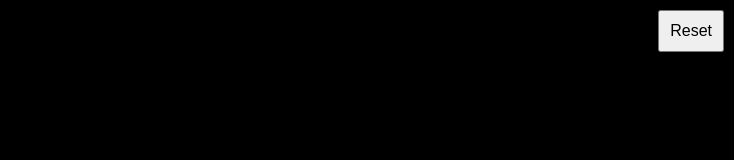
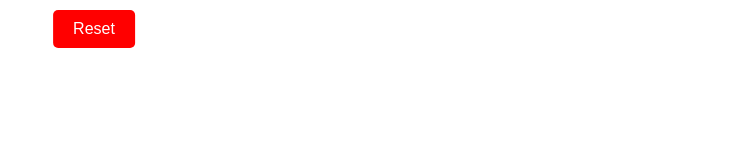
Before and after one commit to Steve-Graf/drawing-pad, a plain HTML site: page index.html in a window 1280 px wide. Both pictures are taken after a click on the button "Reset". Shown: the whole page, without its empty margins (546-1280 px from the left). Drawn offline with Linux system fonts and the light colour scheme.

Commit message:
Add files via upload

```diff
--- a/index.html
+++ b/index.html
@@ -3,106 +3,64 @@
 <head>
     <meta charset="UTF-8">
     <meta name="viewport" content="width=device-width, initial-scale=1.0">
-    <title>Mobile Drawing App</title>
+    <title>Mobile Drawing</title>
     <style>
-        body, html {
-            margin: 0;
-            padding: 0;
-            height: 100%;
-            overflow: hidden;
-            touch-action: none; /* Prevent scrolling while drawing */
-        }
-        canvas {
-            width: 100vw;
-            height: 100vh;
-            background-color: black;
-            display: block;
-        }
+        body { margin: 0; overflow: hidden; }
+        canvas { touch-action: none; display: block; width: 100vw; height: 100vh; }
         button {
             position: absolute;
             top: 10px;
-            right: 10px;
-            padding: 10px;
+            left: 50%;
+            transform: translateX(-50%);
+            padding: 10px 20px;
             font-size: 16px;
+            border: none;
+            background: red;
+            color: white;
+            border-radius: 5px;
             cursor: pointer;
         }
     </style>
 </head>
 <body>
     <canvas id="canvas"></canvas>
-    <button id="reset">Reset</button>
-
+    <button onclick="clearCanvas()">Reset</button>
     <script>
-        alert('update 2');
         const canvas = document.getElementById('canvas');
         const ctx = canvas.getContext('2d');
-        const resetButton = document.getElementById('reset');
+        canvas.width = window.innerWidth;
+        canvas.height = window.innerHeight;
+        let drawing = false;
 
-        // Resize canvas to fill screen
-        function resizeCanvas() {
-            const dpr = window.devicePixelRatio || 1; // Get device pixel ratio
-            canvas.width = window.innerWidth * dpr;
-            canvas.height = window.innerHeight * dpr;
-            ctx.scale(dpr, dpr); // Scale the drawing context
+        function startDraw(event) {
+            drawing = true;
+            draw(event);
         }
 
-        resizeCanvas();
-        window.addEventListener('resize', resizeCanvas);
-
-        // Drawing variables
-        let drawing = false;
-        let lastX = 0;
-        let lastY = 0;
-
-        ctx.strokeStyle = 'white';
-        ctx.lineWidth = 10;
-        ctx.lineCap = 'round';
-        ctx.lineJoin = 'round';
-
-        function getEventCoordinates(e) {
-            const rect = canvas.getBoundingClientRect(); // Canvas position in viewport
-            const scaleX = canvas.width / rect.width;  // Scale factor for width
-            const scaleY = canvas.height / rect.height; // Scale factor for height
-            const x = ((e.touches ? e.touches[0].pageX : e.pageX) - rect.left) * scaleX;
-            const y = ((e.touches ? e.touches[0].pageY : e.pageY) - rect.top) * scaleY;
-            return [x, y];
+        function endDraw() {
+            drawing = false;
+            ctx.beginPath();
         }
 
-        function startDrawing(e) {
-            e.preventDefault(); // Prevent scrolling
-            drawing = true;
-            [lastX, lastY] = getEventCoordinates(e);
+        function draw(event) {
+            if (!drawing) return;
+            const touch = event.touches[0] || event;
+            ctx.lineWidth = 5;
+            ctx.lineCap = 'round';
+            ctx.strokeStyle = 'black';
+            ctx.lineTo(touch.clientX, touch.clientY);
+            ctx.stroke();
+            ctx.beginPath();
+            ctx.moveTo(touch.clientX, touch.clientY);
         }
 
-        function draw(e) {
-            if (!drawing) return;
-            e.preventDefault(); // Prevent scrolling
-            ctx.beginPath();
-            ctx.moveTo(lastX, lastY);
-            [lastX, lastY] = getEventCoordinates(e);
-            ctx.lineTo(lastX, lastY);
-            ctx.stroke();
+        function clearCanvas() {
+            ctx.clearRect(0, 0, canvas.width, canvas.height);
         }
 
-        function stopDrawing() {
-            drawing = false;
-        }
-
-        // Event listeners for touch and mouse
-        canvas.addEventListener('mousedown', startDrawing);
-        canvas.addEventListener('mousemove', draw);
-        canvas.addEventListener('mouseup', stopDrawing);
-        canvas.addEventListener('mouseleave', stopDrawing);
-
-        canvas.addEventListener('touchstart', startDrawing);
+        canvas.addEventListener('touchstart', startDraw);
         canvas.addEventListener('touchmove', draw);
-        canvas.addEventListener('touchend', stopDrawing);
-        canvas.addEventListener('touchcancel', stopDrawing);
-
-        // Reset button functionality
-        resetButton.addEventListener('click', () => {
-            ctx.clearRect(0, 0, canvas.width, canvas.height);
-        });
+        canvas.addEventListener('touchend', endDraw);
     </script>
 </body>
 </html>
```
